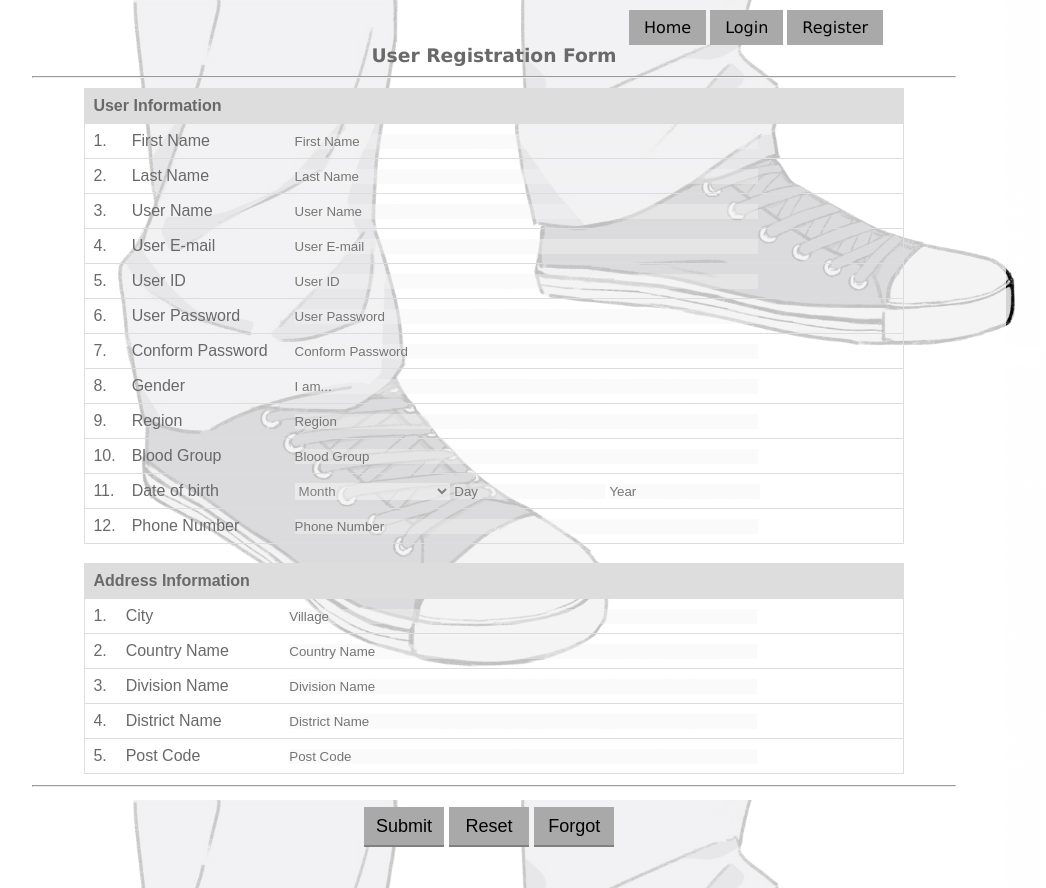
After one commit to itzShovon/Address-Book, a PHP site: page /Update.php in a window 1280 px wide. The commit adds this page. Shown: the whole page, without its empty margins (146-1192 px from the left). Run offline with PHP 8.4, Linux system fonts and the light colour scheme.

Commit message:
Add files via upload
Added update option for every user_ID and without knowing user_ID can't access information...

```diff
--- a/Address Book/Delete.php
+++ b/Address Book/Delete.php
@@ -11,7 +11,6 @@
     $sql3 = "DELETE FROM user_info WHERE user_ID = $user_ID";
 
     try {
-
         $stmt1 = $db->prepare($sql1);
         $stmt1->bindValue(":user_ID", $user_ID);
 
--- a/Address Book/Document.php
+++ b/Address Book/Document.php
@@ -73,7 +73,8 @@
                         <?php if(empty($row->user_ID)){ ?>
                             <br>
                         <?php } ?>
-                        <a class="DeleteAction" href="Delete.php?id=<?php echo $row->user_ID; ?>">Delete</a><br>
+                        <a class="DeleteAction" href="Delete.php?id=<?php echo $row->user_ID; ?>">Delete</a>
+                        <a class="DeleteAction" href="Update.php?id=<?php echo $row->user_ID; ?>">Update</a><br>
                     <?php } ?>
                 </div>
             </div>
--- a/Address Book/LoginValidation.php
+++ b/Address Book/LoginValidation.php
@@ -34,8 +34,10 @@
                 $statement->execute();
                 $result = $statement->fetch();
                 foreach($result as $row){
-                    if($user_password == $row)
-                        header ('Location: Document.php');
+                    if($user_password == $row){
+//                        header ('Location: Document.php');
+                        header ('Location: Document.php?id='."$user_ID");
+                    }
                     else
                         header ('Location: Login.php');
                 }
--- a/Address Book/RegistrationValidation.php
+++ b/Address Book/RegistrationValidation.php
@@ -196,7 +196,7 @@
 				echo "<script type='text/javascript'>alert('$message');</script>";
 				//throw new Exception("Thanks! information is Saved.!");
 
-                header("Location: Document.php");
+                header("Location: Document.php?id=".$user_ID);
                 exit;
             }
         }
--- /dev/null
+++ b/Address Book/Update.php
@@ -0,0 +1,254 @@
+<?php
+    include("UpdateValidation.php");
+?>
+
+
+    <!DOCTYPE html>
+    <html>
+
+    <head>
+        <title>Update Info</title>
+        <link rel="icon" href="Data/Icon.png" type="image/png" sizes="16x16">
+        <link rel="stylesheet" type="text/css" href="Data/RegisterStyle.css">
+        <script src="Data/Main.js"></script>
+    </head>
+
+    <body>
+        <script src="Data/Main.js"></script>
+        <form name="signup_form" method="post" action="<?php echo htmlspecialchars($_SERVER["PHP_SELF"]);?>" enctype="multipart/form-data">
+            <div class="BodyX" id="BodyX">
+                <div class="Body" id="Body">
+                    <div class="BOption">
+                        <a href="Default.php">Home</a>
+                        <a href="Login.php">Login</a>
+                        <a href="Register.php">Register</a>
+                    </div>
+                    <div class="Header">
+                    </div>
+                    <div class="Middle" id="Middle">
+                        <div class="MTop" id="MTop">
+                            <h3>User Registration Form</h3>
+                        </div>
+                        <div class="MBody" id="MBody">
+                            <hr>
+                            <form name="Register" target="Index.php" method="post">
+                                <table>
+                                    <tr>
+                                        <th colspan="4">User Information</th>
+                                    </tr>
+                                    <tr>
+                                        <td class="col1">1.</td>
+                                        <td class="col2">First Name</td>
+                                        <td class="col3"><input class="user_first_name" id="user_first_name" name="user_first_name" type="text" placeholder="First Name"></td>
+                                        <td class="col4"></td>
+                                    </tr>
+                                    <tr>
+                                        <td>2.</td>
+                                        <td>Last Name</td>
+                                        <td><input class="user_last_name" id="user_last_name" name="user_last_name" type="text" placeholder="Last Name"></td>
+                                        <td></td>
+                                    </tr>
+                                    <tr>
+                                        <td>3.</td>
+                                        <td>User Name</td>
+                                        <td><input class="user_name" id="user_name" name="user_name" type="text" placeholder="User Name"></td>
+                                        <td></td>
+                                    </tr>
+                                    <tr>
+                                        <td>4.</td>
+                                        <td>User E-mail</td>
+                                        <td><input class="user_email" id="user_email" name="user_email" type="email" placeholder="User E-mail"></td>
+                                        <td></td>
+                                    </tr>
+                                    <tr>
+                                        <td>5.</td>
+                                        <td>User ID</td>
+                                        <td><input class="user_ID" id="user_ID" name="user_ID" type="text" placeholder="User ID"></td>
+                                        <td></td>
+                                    </tr>
+                                    <tr>
+                                        <td>6.</td>
+                                        <td>User Password</td>
+                                        <td><input class="user_password" id="user_password" name="user_password" type="password" placeholder="User Password"></td>
+                                        <td></td>
+                                    </tr>
+                                    <tr>
+                                        <td>7.</td>
+                                        <td>Conform Password</td>
+                                        <td><input class="user_password_temp" id="user_password_temp" name="user_password_temp" type="password" placeholder="Conform Password"></td>
+                                        <td></td>
+                                    </tr>
+                                    <tr>
+                                        <td>8.</td>
+                                        <td>Gender</td>
+                                        <td>
+                                            <input list="user_gender" class="user_gender" placeholder="I am..." name="user_gender">
+                                            <datalist id="user_gender">
+                                                <option value="Male">
+                                                <option value="Female">
+                                                <option value="Other">
+                                                <option value="Rather not say">
+                                            </datalist>
+                                        </td>
+                                        <td></td>
+                                    </tr>
+                                    <tr>
+                                        <td>9.</td>
+                                        <td>Region</td>
+                                        <td>
+                                            <input list="user_region" class="user_region" name="user_region" placeholder="Region">
+                                            <datalist id="user_region">
+                                                <option value="South West">
+                                                <option value="North East">
+                                                <option value="North Central">
+                                                <option value="North West">
+                                                <option value="South Central">
+                                                <option value="South East">
+                                                <option value="Eastern Hill">
+                                                <option value="River & Estuary">
+                                            </datalist>
+                                        </td>
+                                        <td></td>
+                                    </tr>
+                                    <tr>
+                                        <td>10.</td>
+                                        <td>Blood Group</td>
+                                        <td>
+                                            <input list="user_blood_group" class="user_blood_group" name="user_blood_group" placeholder="Blood Group">
+                                            <datalist id="user_blood_group">
+                                                <option value="A+(ve)">
+                                                <option value="B+(ve)">
+                                                <option value="AB+(ve)">
+                                                <option value="O+(ve)">
+                                                <option value="A-(ve)">
+                                                <option value="B-(ve)">
+                                                <option value="AB-(ve)">
+                                                <option value="O-(ve)">
+                                            </datalist></td>
+                                        <td></td>
+                                    </tr>
+                                    <tr>
+                                        <td>11.</td>
+                                        <td>Date of birth</td>
+                                        <td>
+                                            <select id="user_birthday_month" class="user_birthday_month" name="user_birthday_month">
+                                                <option value="">Month</option>
+                                                <option value="January">January</option>
+                                                <option value="February">February</option>
+                                                <option value="March">March</option>
+                                                <option value="April">April</option>
+                                                <option value="May">May</option>
+                                                <option value="June">June</option>
+                                                <option value="July">July</option>
+                                                <option value="August">August</option>
+                                                <option value="September">September</option>
+                                                <option value="Octobor">Octobor</option>
+                                                <option value="November">November</option>
+                                                <option value="December">December</option>
+                                            </select>
+                                            <input class="user_birthday_day" id="user_birthday_day" name="user_birthday_day" type="number" max="31" min="1" placeholder="Day">
+                                            <input class="user_birthday_year" id="user_birthday_year" name="user_birthday_year" type="number" max="2018" min="1920" placeholder="Year">
+                                        </td>
+                                        <td></td>
+                                    </tr>
+                                    <tr>
+                                        <td>12.</td>
+                                        <td>Phone Number</td>
+                                        <td><input class="user_phone_no" id="user_phone_no" name="user_phone_no" type="number" placeholder="Phone Number"></td>
+                                        <td></td>
+                                    </tr>
+                                </table>
+
+                                <br>
+
+                                <table>
+                                    <tr>
+                                        <th colspan="4">Address Information</th>
+                                    </tr>
+                                    <tr>
+                                        <td class="col1">1.</td>
+                                        <td class="col2">City</td>
+                                        <td class="col3"><input type="text" id="user_city" class="user_city" name="user_city" placeholder="Village"></td>
+                                        <td class="col4"></td>
+                                    </tr>
+                                    <tr>
+                                        <td>2.</td>
+                                        <td>Country Name</td>
+                                        <td>
+                                            <input list="user_country" class="user_country" name="user_country" placeholder="Country Name">
+                                            <datalist id="user_country">
+                                                <option value="Argentina">
+                                                <option value="Australia">
+                                                <option value="Austria">
+                                                <option value="Bangladesh">
+                                                <option value="Canada">
+                                                <option value="China">
+                                                <option value="Denmark">
+                                                <option value="Egypt">
+                                                <option value="France">
+                                                <option value="Germany">
+                                                <option value="Hong Kong">
+                                                <option value="India">
+                                                <option value="Japan">
+                                                <option value="Korea">
+                                            </datalist>
+                                        </td>
+                                        <td></td>
+                                    </tr>
+                                    <tr>
+                                        <td>3.</td>
+                                        <td>Division Name</td>
+                                        <td>
+                                            <input list="user_division" class="user_division" name="user_division" placeholder="Division Name">
+                                            <datalist id="user_division">
+                                                <option value="Barisal">
+                                                <option value="Chittagong">
+                                                <option value="Dhaka">
+                                                <option value="Khulna">
+                                                <option value="Mymensingh">
+                                                <option value="Rajshahi">
+                                                <option value="Rangpur">
+                                                <option value="Sylet">
+                                            </datalist>
+                                        </td>
+                                        <td></td>
+                                    </tr>
+                                    <tr>
+                                        <td>4.</td>
+                                        <td>District Name</td>
+                                        <td>
+                                            <input list="user_district" name="user_district" class="user_district" placeholder="District Name">
+                                            <datalist id="user_district">
+                                                <option value="Barguna District">
+                                                <option value="Jhalokati District">
+                                                <option value="Chandpur District">
+                                            </datalist>
+                                        </td>
+                                        <td></td>
+                                    </tr>
+                                    <tr>
+                                        <td class="col1">5.</td>
+                                        <td class="col2">Post Code</td>
+                                        <td class="col3"><input class="user_post_code" id="user_post_code" name="user_post_code" type="number" placeholder="Post Code"></td>
+                                        <td class="col4"></td>
+                                    </tr>
+                                </table>
+                                <hr>
+                                <div class="Button">
+                                    <button type="submit" name="user_submit" onclick="return RegisterValidation();">Submit</button>
+                                    <button type="reset">Reset</button>
+                                    <button type="button">Forgot</button>
+                                </div>
+                            </form>
+                        </div>
+                    </div>
+
+                    <div class="Footer">
+                    </div>
+
+                </div>
+            </div>
+        </form>
+    </body>
+
+    </html>
--- /dev/null
+++ b/Address Book/UpdateValidation.php
@@ -0,0 +1,136 @@
+<?php
+
+    try{
+        include ("config.php");
+
+
+        if(isset($_POST['user_submit'])){
+            if(isset($_POST['user_first_name']))
+                $user_first_name = $_POST['user_first_name'];
+            if(isset($_POST['user_last_name']))
+                $user_last_name = $_POST['user_last_name'];
+            if(isset($_POST['user_name']))
+                $user_name = $_POST['user_name'];
+            if(isset($_POST['user_email']))
+                $user_email = $_POST['user_email'];
+            if(isset($_POST['user_gender']))
+                $user_gender = $_POST['user_gender'];
+            if(isset($_POST['user_region']))
+                $user_region = $_POST['user_region'];
+            if(isset($_POST['user_blood_group']))
+                $user_blood_group = $_POST['user_blood_group'];
+            if(isset($_POST['user_birthday_day']))
+                $user_birthday_day = $_POST['user_birthday_day'];
+            if(isset($_POST['user_birthday_month']))
+                $user_birthday_month = $_POST['user_birthday_month'];
+            if(isset($_POST['user_birthday_year']))
+                $user_birthday_year = $_POST['user_birthday_year'];
+            if(isset($_POST['user_city']))
+                $user_city = $_POST['user_city'];
+            if(isset($_POST['user_post_code']))
+                $user_post_code = $_POST['user_post_code'];
+            if(isset($_POST['user_district']))
+                $user_district = $_POST['user_district'];
+            if(isset($_POST['user_country']))
+                $user_country = $_POST['user_country'];
+            if(isset($_POST['user_phone_no']))
+                $user_phone_no = $_POST['user_phone_no'];
+            if(isset($_POST['user_ID']))
+                $user_ID = $_POST['user_ID'];
+            if(isset($_POST['user_password']))
+                $user_password = $_POST['user_password'];
+
+            $sql = "UPDATE user_address SET user_ID = :user_ID, user_country = :user_country, user_city = :user_city, user_district = :user_district, user_post_code = :user_post_code, user_region = :user_region WHERE user_ID = :user_ID";
+            $statement = $db->prepare($sql);
+            $statement->bindParam(':user_ID', $_POST['user_ID'], PDO::PARAM_STR);
+            $statement->bindParam(':user_country', $_POST['user_country'], PDO::PARAM_STR);
+            $statement->bindParam(':user_city', $_POST['user_city'], PDO::PARAM_STR);
+            // use PARAM_STR although a number
+            $statement->bindParam(':user_district', $_POST['user_district'], PDO::PARAM_STR);
+            $statement->bindParam(':user_post_code', $_POST['user_post_code'], PDO::PARAM_STR);
+            $statement->bindParam(':user_region', $_POST['user_region'], PDO::PARAM_STR);
+            $count = $statement->execute();
+
+            $sql = "UPDATE user_contact SET user_ID = :user_ID, user_phone_no = :user_phone_no, user_email = :user_email, user_password = :user_password WHERE user_ID = :user_ID";
+            $statement = $db->prepare($sql);
+            $statement->bindParam(':user_ID', $_POST['user_ID'], PDO::PARAM_STR);
+            $statement->bindParam(':user_phone_no', $_POST['user_phone_no'], PDO::PARAM_STR);
+            $statement->bindParam(':user_email', $_POST['user_email'], PDO::PARAM_STR);
+            // use PARAM_STR although a number
+            $statement->bindParam(':user_password', $_POST['user_password'], PDO::PARAM_STR);
+            $count = $statement->execute();
+
+            $sql = "UPDATE user_info SET user_ID = :user_ID, user_name = :user_name, user_blood_group = :user_blood_group, user_birthday_day = :user_birthday_day, user_birthday_month = :user_birthday_month, user_birthday_year = :user_birthday_year WHERE user_ID = :user_ID";
+            $statement = $db->prepare($sql);
+            $statement->bindParam(':user_ID', $_POST['user_ID'], PDO::PARAM_STR);
+            $statement->bindParam(':user_name', $_POST['user_name'], PDO::PARAM_STR);
+            $statement->bindParam(':user_blood_group', $_POST['user_blood_group'], PDO::PARAM_STR);
+            // use PARAM_STR although a number
+            $statement->bindParam(':user_birthday_day', $_POST['user_birthday_day'], PDO::PARAM_STR);
+            $statement->bindParam(':user_birthday_month', $_POST['user_birthday_month'], PDO::PARAM_STR);
+            $statement->bindParam(':user_birthday_year', $_POST['user_birthday_year'], PDO::PARAM_INT);
+            $count = $statement->execute();
+
+//            $statement = $db->prepare("UPDATE user_address
+//            (
+//                user_ID,
+//                user_country,
+//                user_city,
+//                user_district,
+//                user_post_code,
+//                user_region
+//            )
+//            VALUES (?,?,?,?,?,?)");
+//            $statement->execute(array(
+//                $user_ID,
+//                $user_country,
+//                $user_city,
+//                $user_district,
+//                $user_post_code,
+//                $user_region
+//            ));
+//            $statement = $db->prepare("INSERT INTO user_contact
+//            (
+//                user_ID,
+//                user_phone_no,
+//                user_email,
+//                user_password
+//            )
+//            VALUES (?,?,?,?)");
+//            $statement->execute(array(
+//                $user_ID,
+//                $user_phone_no,
+//                $user_email,
+//                $user_password
+//            ));
+//            $statement = $db->prepare("INSERT INTO user_info
+//            (
+//                user_ID,
+//                user_name,
+//                user_blood_group,
+//                user_birthday_day,
+//                user_birthday_month,
+//                user_birthday_year
+//            )
+//            VALUES (?,?,?,?,?,?)");
+//            $statement->execute(array(
+//                $user_ID,
+//                $user_name,
+//                $user_blood_group,
+//                $user_birthday_day,
+//                $user_birthday_month,
+//                $user_birthday_year
+//            ));
+
+            $message = "Thanks! information is Saved successfully.";
+            echo "<script type='text/javascript'>alert('$message');</script>";
+            //throw new Exception("Thanks! information is Saved.!");
+
+            header("Location: Document.php?id=".$user_ID);
+            exit;
+        }
+    }catch(Exception $e) {
+        $error_message = $e->getMessage();
+        echo($error_message);
+    }
+?>
```
Also changed, not shown: Address Book/Data/DocumentStyle.css (+6 -2 lines), Address Book/DocumentConnection.php (+12 -0 lines).
